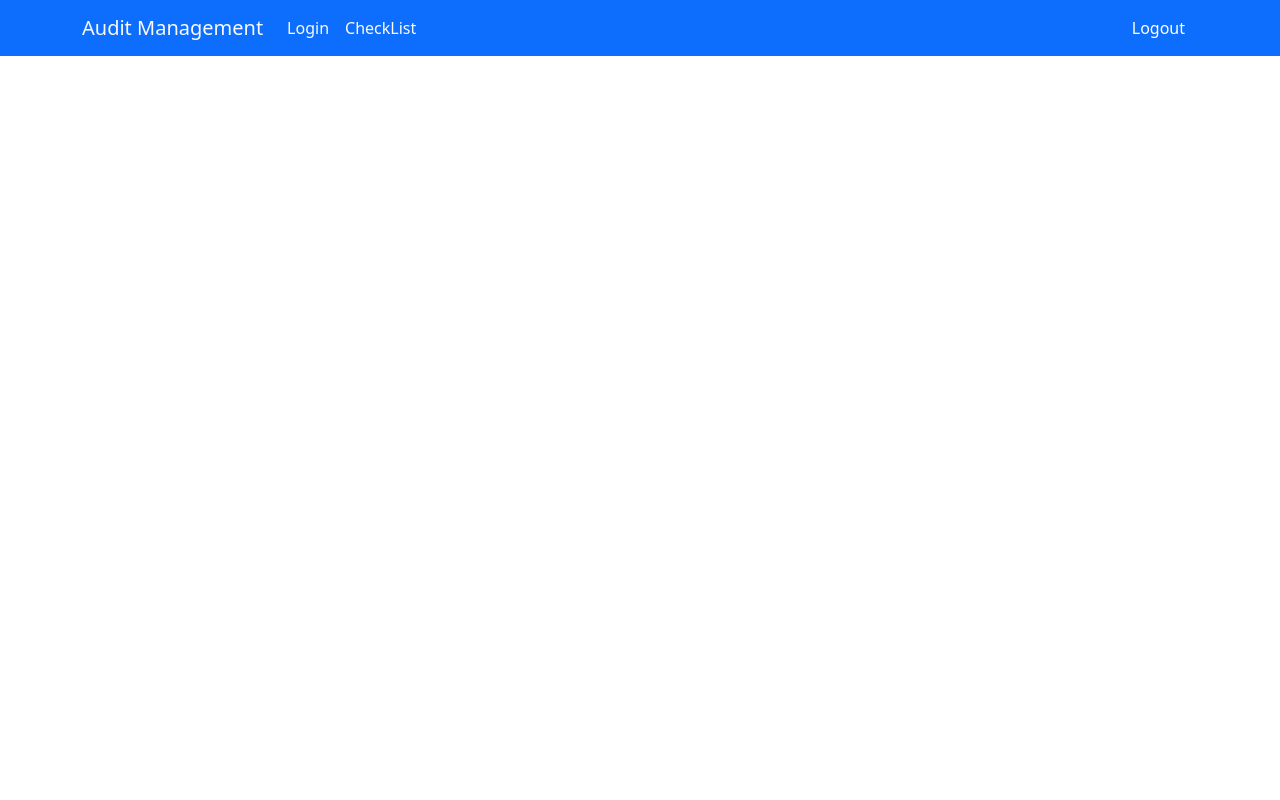
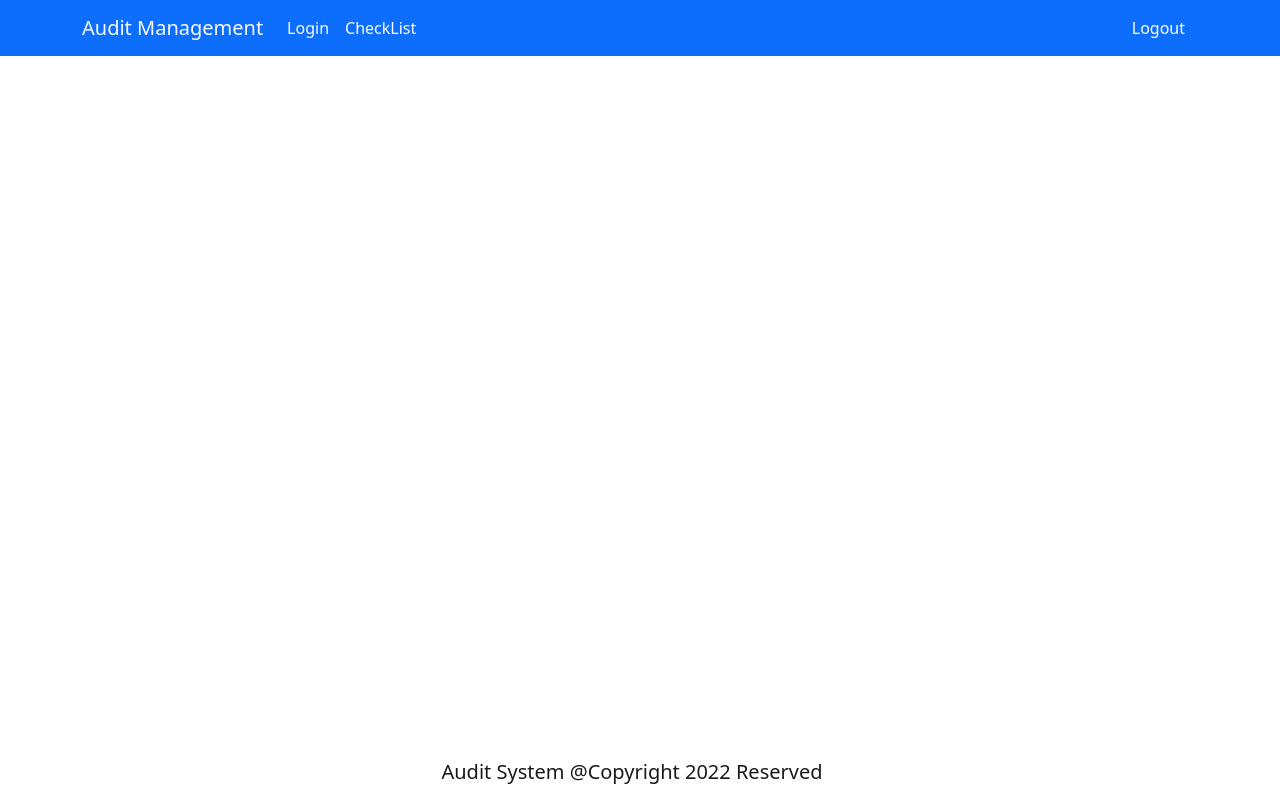
Before and after one commit to vaibhav019/shubham, a React (Create React App) app: page / in a window 1280 px wide. Built offline with nearby package versions, Linux system fonts and the light colour scheme; no server answers.

Commit message:
footer added

```diff
--- a/src/App.js
+++ b/src/App.js
@@ -4,6 +4,7 @@ import { Switch } from 'react-router-dom';
 import { BrowserRouter } from 'react-router-dom';
 import './App.css';
 import CheckList from './components/CheckList';
+import Footer from './components/Footer';
 import Header from './components/Header';
 import Login from './components/Login';
 import Severity from './components/Severity';
@@ -18,7 +19,7 @@ function App() {
         <Route path="/checklist" component={CheckList}/>
         <Route path="/severity" component={Severity}/>
       </Switch>
-
+    <Footer/>
     </div>
     </BrowserRouter>
   );
--- /dev/null
+++ b/src/components/Footer.js
@@ -0,0 +1,19 @@
+import React from 'react'
+import { Container, Navbar,NavbarBrand  } from 'react-bootstrap';
+import '../App.css';
+export default function Footer() {
+  return (
+    <div>
+
+
+<div className="fixed-bottom ">
+            <Navbar color="dark" dark >
+                <Container className="justify-content-center">
+                    <NavbarBrand  >Audit System @Copyright 2022 Reserved</NavbarBrand>
+                </Container>
+            </Navbar>
+        </div>
+
+    </div>
+  )
+}
```
